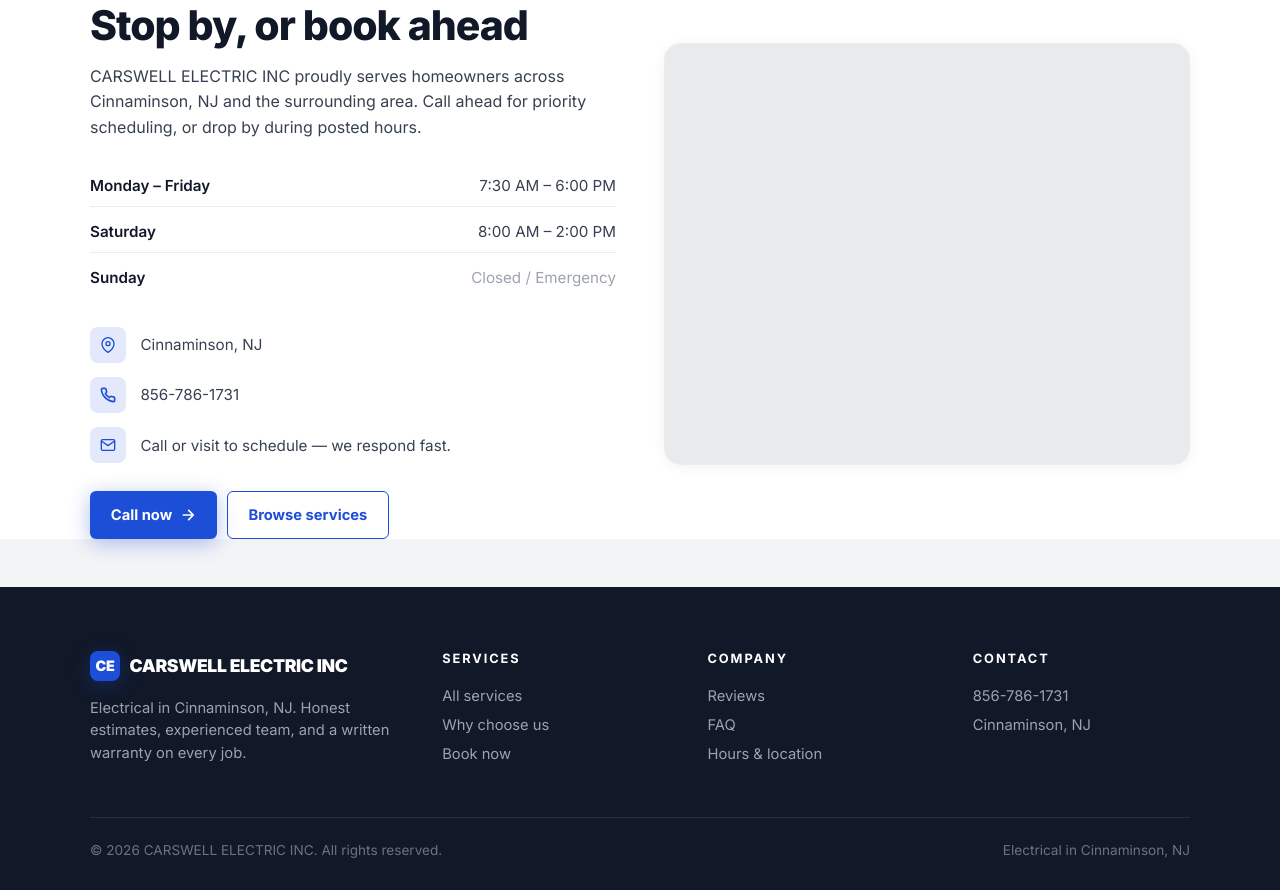
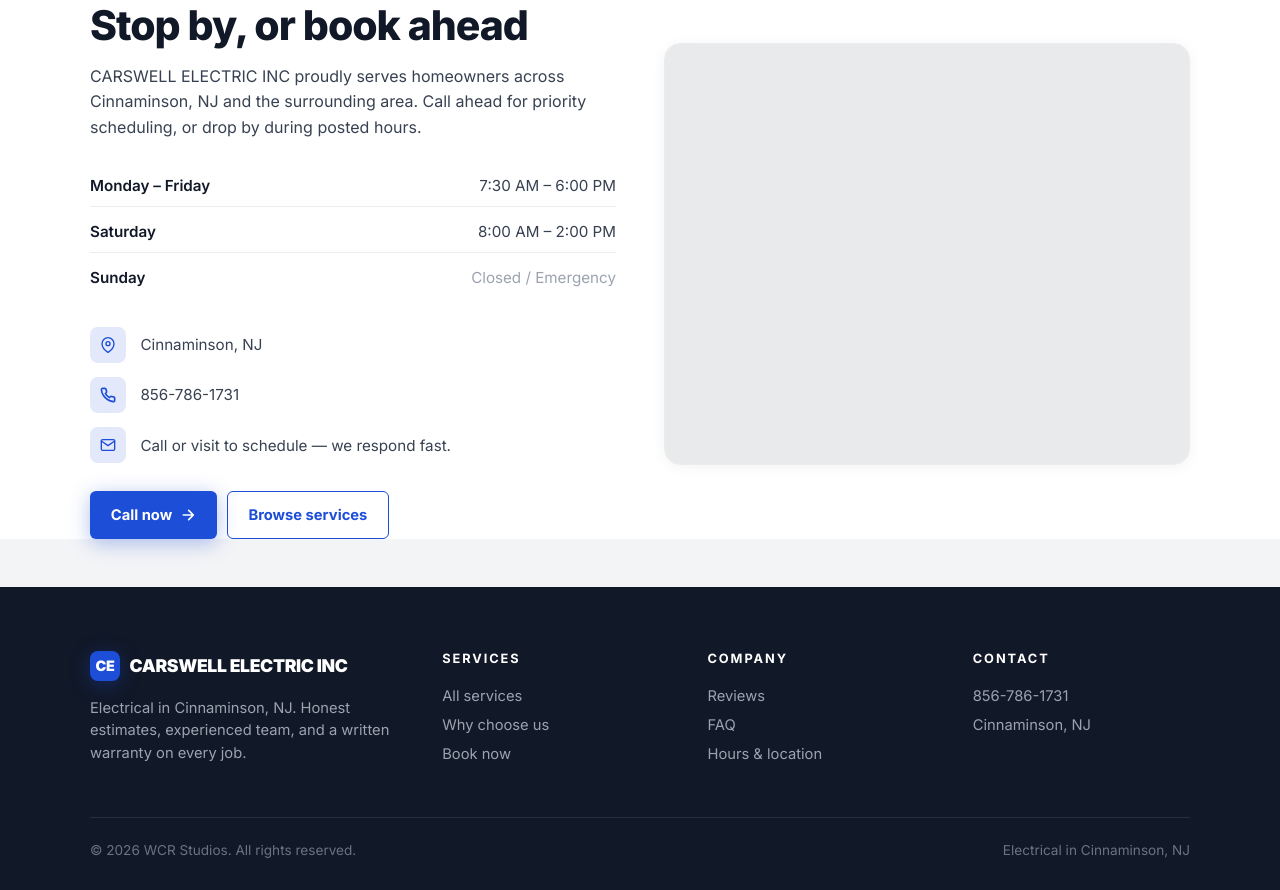
Before and after one commit to Wrenbjor/trades--carswell-electric-inc, a plain HTML site: page index.html in a window 1280 px wide. Shown: the part 4841-5731 px from the top of the page. Drawn offline with nearby package versions, Linux system fonts and the light colour scheme; no server answers.

Commit message:
Update site

```diff
--- a/index.html
+++ b/index.html
@@ -605,7 +605,7 @@
     </div>
   </div>
   <div class="foot-bottom">
-    <div>&copy; 2026 CARSWELL ELECTRIC INC. All rights reserved.</div>
+    <div>&copy; 2026 WCR Studios. All rights reserved.</div>
     <div>Electrical in Cinnaminson, NJ</div>
   </div>
 </footer>
```
